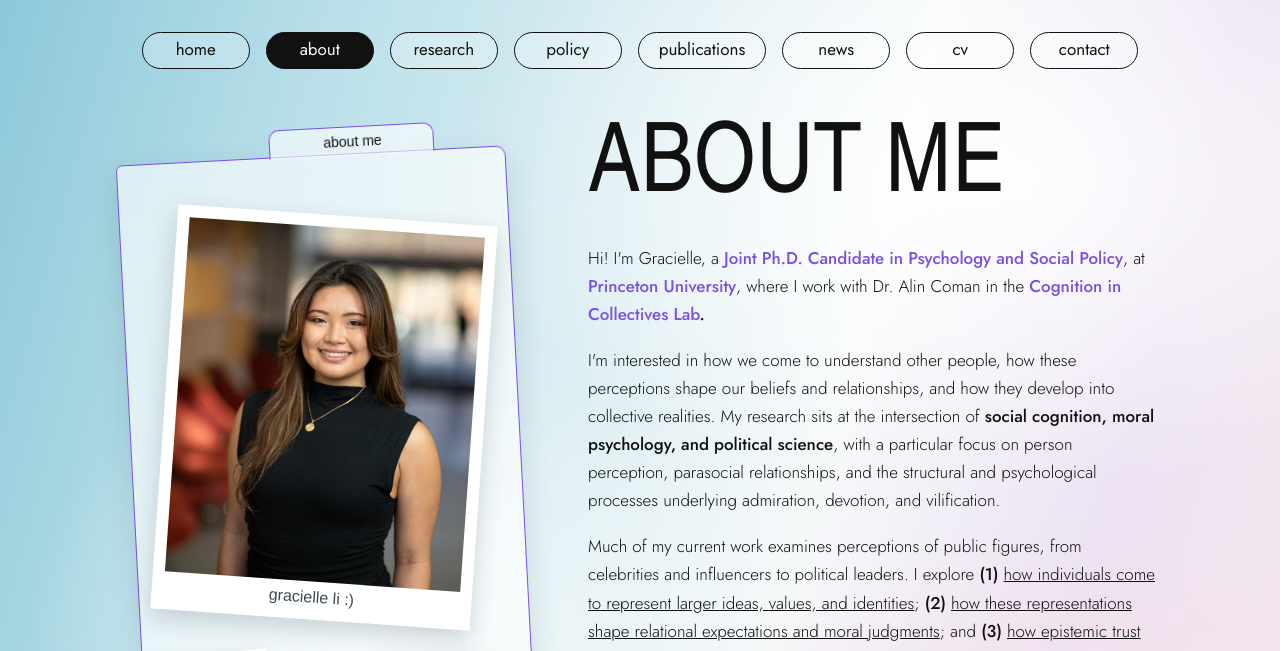
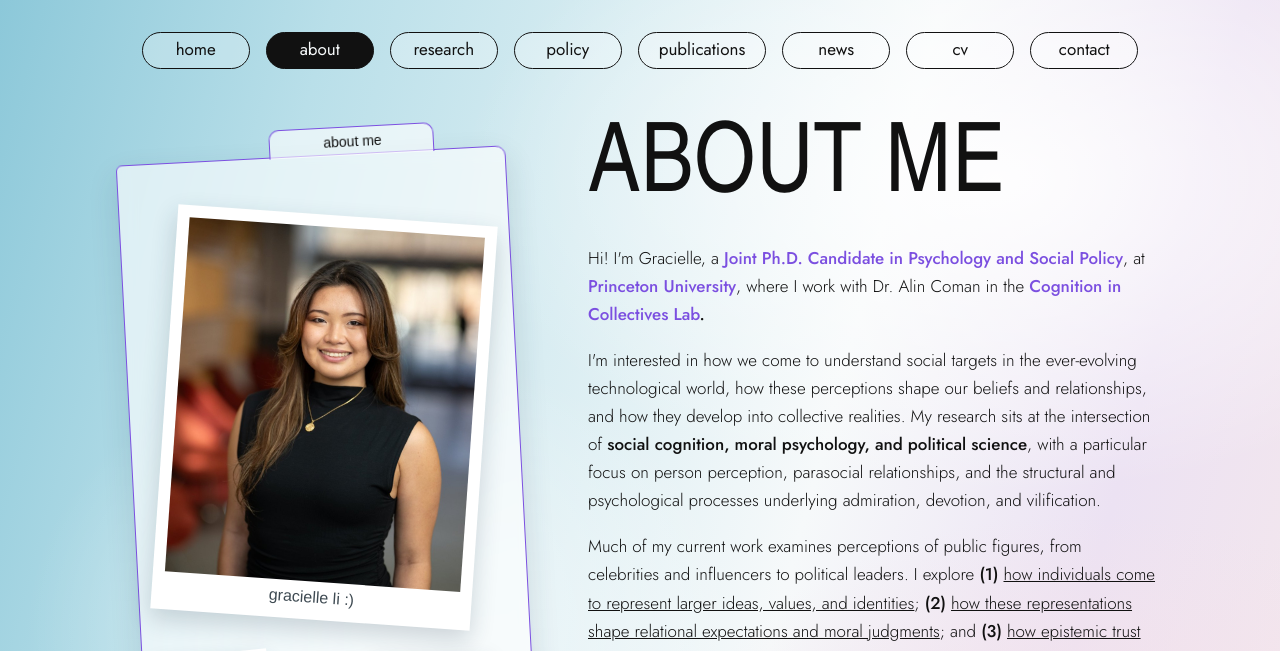
Before and after one commit to gracielleli/gracielleli.github.io, a Jekyll site: the page built from about.html, in a window 1280 px wide, cut to the strip 0-651 px from the top of the page. Built offline with Jekyll 4.4.1, drawn with Linux system fonts in a browser that asks for light colours; some web fonts are replaced.

Commit message:
Update about.html

```diff
--- a/about.html
+++ b/about.html
@@ -31,7 +31,7 @@ nav: about
     <h1 class="display">about me</h1>
 
     <p>Hi! I'm Gracielle, a <strong><a href="http://jdp.princeton.edu/" target="_blank" rel="noopener">Joint Ph.D. Candidate in Psychology and Social Policy</a></strong>, at <strong><a href="https://www.princeton.edu" target="_blank" rel="noopener">Princeton University</strong></a>, where I work with Dr. Alin Coman in the <strong><a href="https://www.comanlab.com/" target="_blank" rel="noopener">Cognition in Collectives Lab</a>.</strong></p>
-    <p>I'm interested in how we come to understand other people, how these perceptions shape our beliefs and relationships, and how they develop into collective realities.
+    <p>I'm interested in how we come to understand social targets in the ever-evolving technological world, how these perceptions shape our beliefs and relationships, and how they develop into collective realities.
       My research sits at the intersection of <strong>social cognition, moral psychology, and political science</strong>, with a particular focus on person perception, parasocial relationships, and the structural and psychological processes underlying admiration, devotion, and vilification.</p>
     <p>Much of my current work examines perceptions of public figures, from celebrities and influencers to political leaders.
       I explore <strong>(1)</strong> <u>how individuals come to represent larger ideas, values, and identities</u>; <strong>(2)</strong> <u>how these representations shape relational expectations and moral judgments</u>; and <strong>(3)</strong> <u>how epistemic trust and beliefs change when expectations are violated</u>. Across these lines of inquiry, I investigate how individual perceptions and collective dynamics shape one another, contributing to phenomena such as political polarization, misinformation, and social influence.</p>    <p>Central to my approach to research is a commitment to bridging academia and public policy, ensuring that the knowledge we produce can inform meaningful change beyond academia. Through fellowships with <a href="https://www.newamerica.org/" target="_blank" rel="noopener"><strong>New America</strong></a> and <a href="https://www.ideas42.org/" target="_blank" rel="noopener"><strong>ideas42</strong></a>, I've explored how social and behavioral science can inform policy, improve decision-making, and address pressing social challenges.</p>
```
